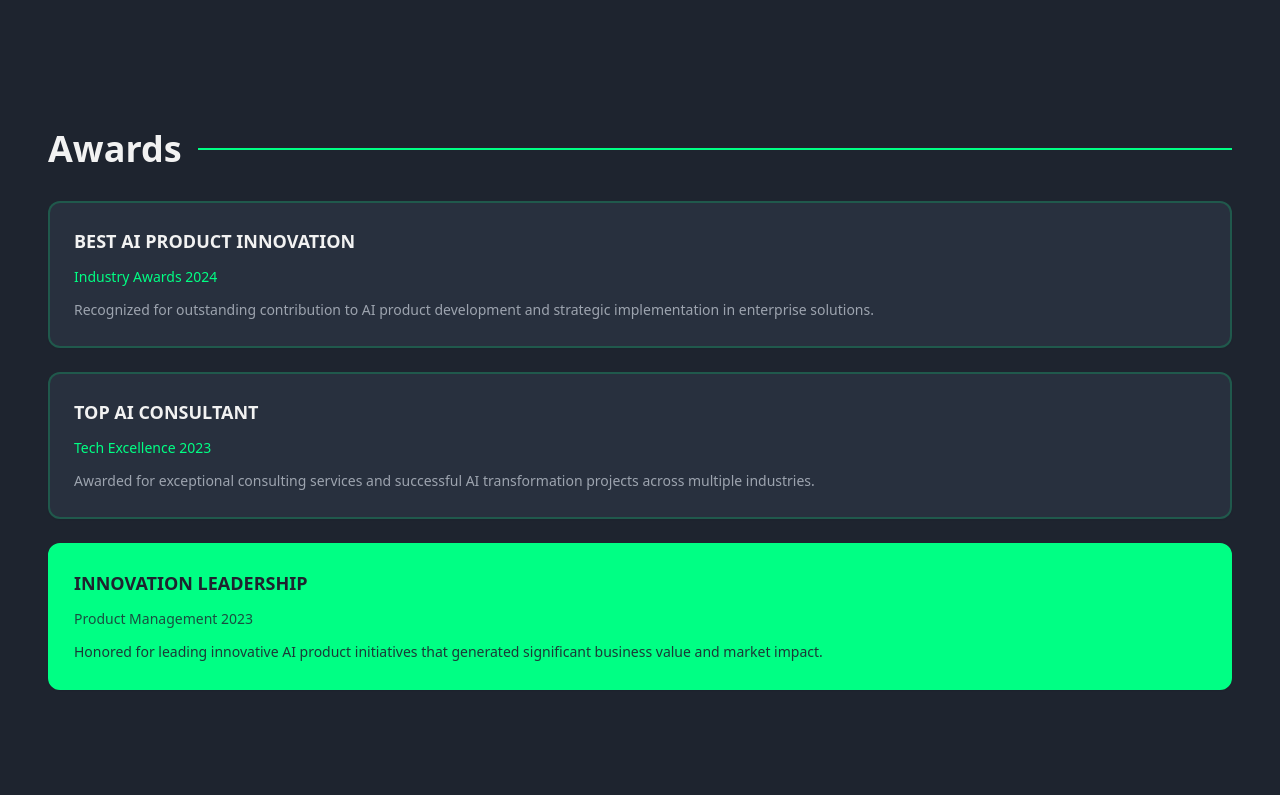
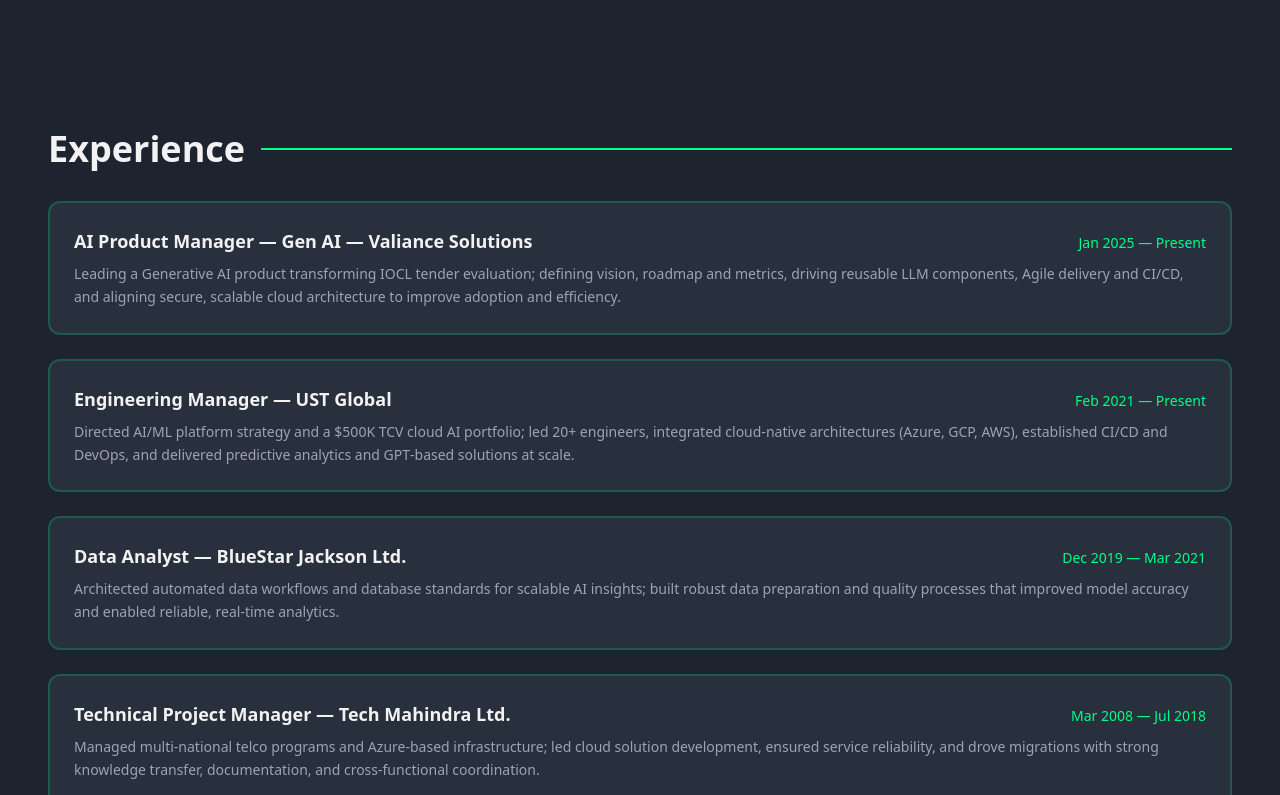
Before and after one commit to pislurcloud/achievement-canvas, a React (Vite) app: page / in a window 1280 px wide. Shown: the part 2380-3175 px from the top of the page. Built offline with nearby package versions, Linux system fonts and the light colour scheme.

Commit message:
Add experience section
Include work experience details from attached images, mentioning role, company, and duration. Summarize roles and responsibilities for each experience.

```diff
--- a/src/components/Experience.tsx
+++ b/src/components/Experience.tsx
@@ -1,49 +1,59 @@
 import { Card, CardContent } from "@/components/ui/card";
 
-const awards = [
+const experiences = [
   {
-    title: "BEST AI PRODUCT INNOVATION",
-    category: "Industry Awards 2024",
-    description: "Recognized for outstanding contribution to AI product development and strategic implementation in enterprise solutions."
+    company: "Valiance Solutions",
+    role: "AI Product Manager — Gen AI",
+    period: "Jan 2025 — Present",
+    summary:
+      "Leading a Generative AI product transforming IOCL tender evaluation; defining vision, roadmap and metrics, driving reusable LLM components, Agile delivery and CI/CD, and aligning secure, scalable cloud architecture to improve adoption and efficiency.",
   },
   {
-    title: "TOP AI CONSULTANT",
-    category: "Tech Excellence 2023",
-    description: "Awarded for exceptional consulting services and successful AI transformation projects across multiple industries."
+    company: "UST Global",
+    role: "Engineering Manager",
+    period: "Feb 2021 — Present",
+    summary:
+      "Directed AI/ML platform strategy and a $500K TCV cloud AI portfolio; led 20+ engineers, integrated cloud‑native architectures (Azure, GCP, AWS), established CI/CD and DevOps, and delivered predictive analytics and GPT‑based solutions at scale.",
   },
   {
-    title: "INNOVATION LEADERSHIP",
-    category: "Product Management 2023",
-    description: "Honored for leading innovative AI product initiatives that generated significant business value and market impact."
-  }
+    company: "BlueStar Jackson Ltd.",
+    role: "Data Analyst",
+    period: "Dec 2019 — Mar 2021",
+    summary:
+      "Architected automated data workflows and database standards for scalable AI insights; built robust data preparation and quality processes that improved model accuracy and enabled reliable, real‑time analytics.",
+  },
+  {
+    company: "Tech Mahindra Ltd.",
+    role: "Technical Project Manager",
+    period: "Mar 2008 — Jul 2018",
+    summary:
+      "Managed multi‑national telco programs and Azure‑based infrastructure; led cloud solution development, ensured service reliability, and drove migrations with strong knowledge transfer, documentation, and cross‑functional coordination.",
+  },
 ];
 
 const Experience = () => {
   return (
-    <section className="py-20 px-6 lg:px-12">
+    <section className="py-20 px-6 lg:px-12" aria-labelledby="experience-heading">
       <div className="max-w-7xl mx-auto">
         <div className="flex items-center gap-4 mb-8">
-          <h2 className="text-3xl lg:text-4xl font-bold text-foreground">Awards</h2>
+          <h2 id="experience-heading" className="text-3xl lg:text-4xl font-bold text-foreground">Experience</h2>
           <div className="flex-1 h-0.5 bg-primary"></div>
         </div>
 
         <div className="grid gap-6">
-          {awards.map((award, index) => (
-            <Card key={index} className={`border-2 transition-all duration-300 ${
-              index === 2 ? 'bg-primary text-primary-foreground border-primary' : 'border-primary/20 bg-muted hover:border-primary/50'
-            }`}>
+          {experiences.map((exp, index) => (
+            <Card
+              key={`${exp.company}-${exp.role}-${index}`}
+              className="border-2 border-primary/20 bg-muted transition-all duration-300 hover:border-primary/50"
+            >
               <CardContent className="p-6">
-                <div className="flex justify-between items-start mb-3">
-                  <h3 className={`text-lg font-bold ${index === 2 ? 'text-primary-foreground' : 'text-foreground'}`}>
-                    {award.title}
+                <div className="flex flex-wrap items-baseline justify-between gap-2 mb-2">
+                  <h3 className="text-lg font-bold text-foreground">
+                    {exp.role} — {exp.company}
                   </h3>
+                  <p className="text-sm font-medium text-primary">{exp.period}</p>
                 </div>
-                <p className={`text-sm font-medium mb-3 ${index === 2 ? 'text-primary-foreground/80' : 'text-primary'}`}>
-                  {award.category}
-                </p>
-                <p className={`text-sm leading-relaxed ${index === 2 ? 'text-primary-foreground/90' : 'text-muted-foreground'}`}>
-                  {award.description}
-                </p>
+                <p className="text-sm leading-relaxed text-muted-foreground">{exp.summary}</p>
               </CardContent>
             </Card>
           ))}
```
